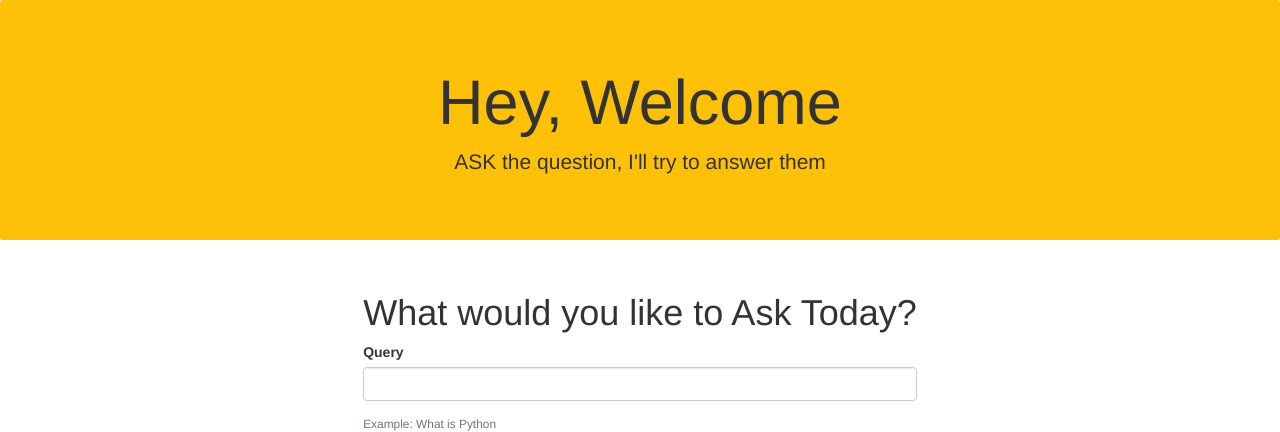
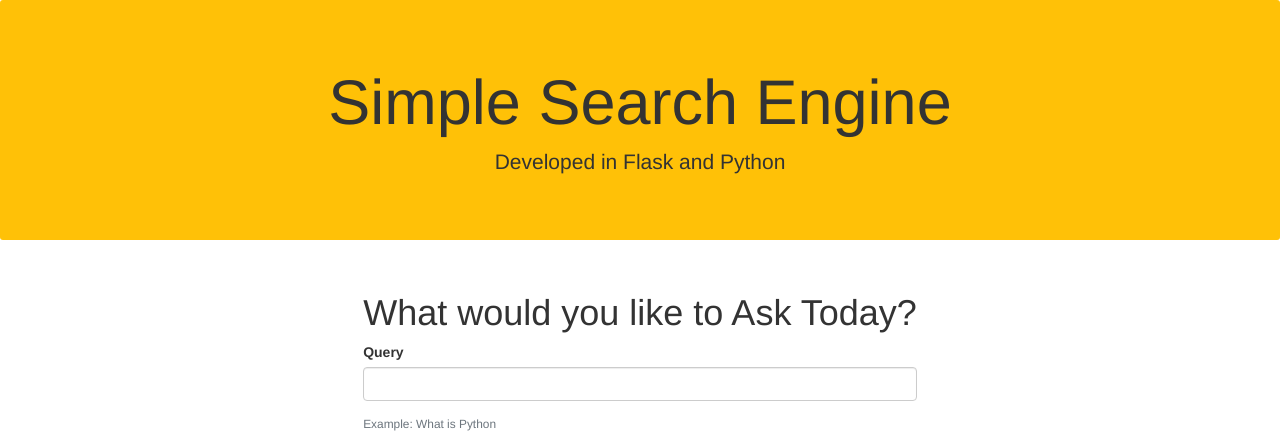
Before and after one commit to kolambkar11/simple-search-engine, a Flask app: page / in a window 1280 px wide. Shown: the top 432 px of the page. Run offline with Flask 2, Linux system fonts and the light colour scheme; some libraries are stand-ins or nearby versions.

Commit message:
Add files via upload

```diff
--- a/templates/Main.html
+++ b/templates/Main.html
@@ -12,8 +12,8 @@
 </head>
 <body>
 <div class="jumbotron text-center bg-warning">
-  <h1>Hey, Welcome</h1>
-  <p>ASK the question, I'll try to answer them</p>
+  <h1>Simple Search Engine</h1>
+  <p>Developed in Flask and Python</p>
 </div>
 <section>
     <div class="container">
@@ -40,7 +40,7 @@
         <div class="row justify-content-center">
 
             <h3>Top RESULT</h3>
-            <div class="p-1">{{result}}</div>
+            <div class="p-1 col-12 text-center">{{result}}</div>
 
         </div>
 
```
